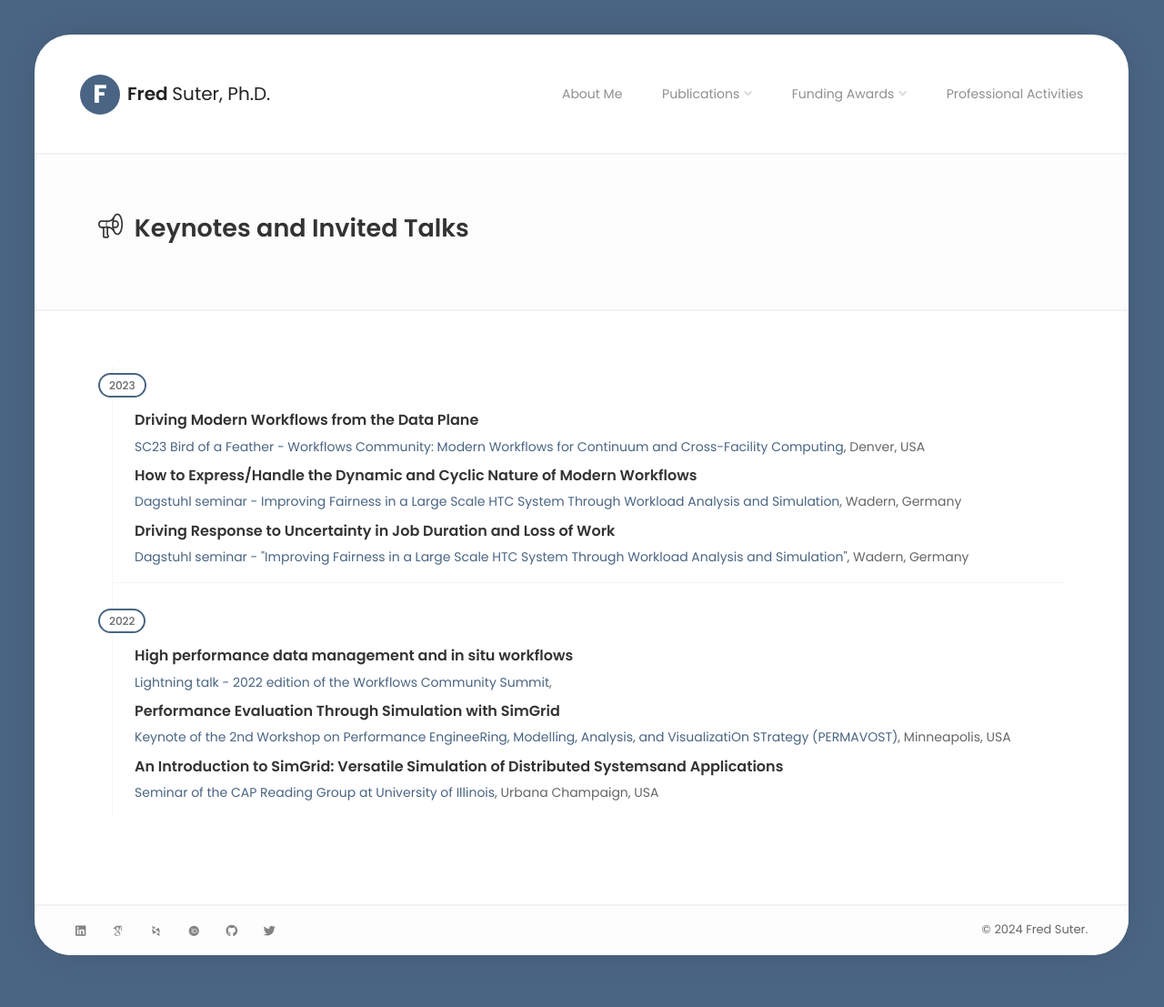
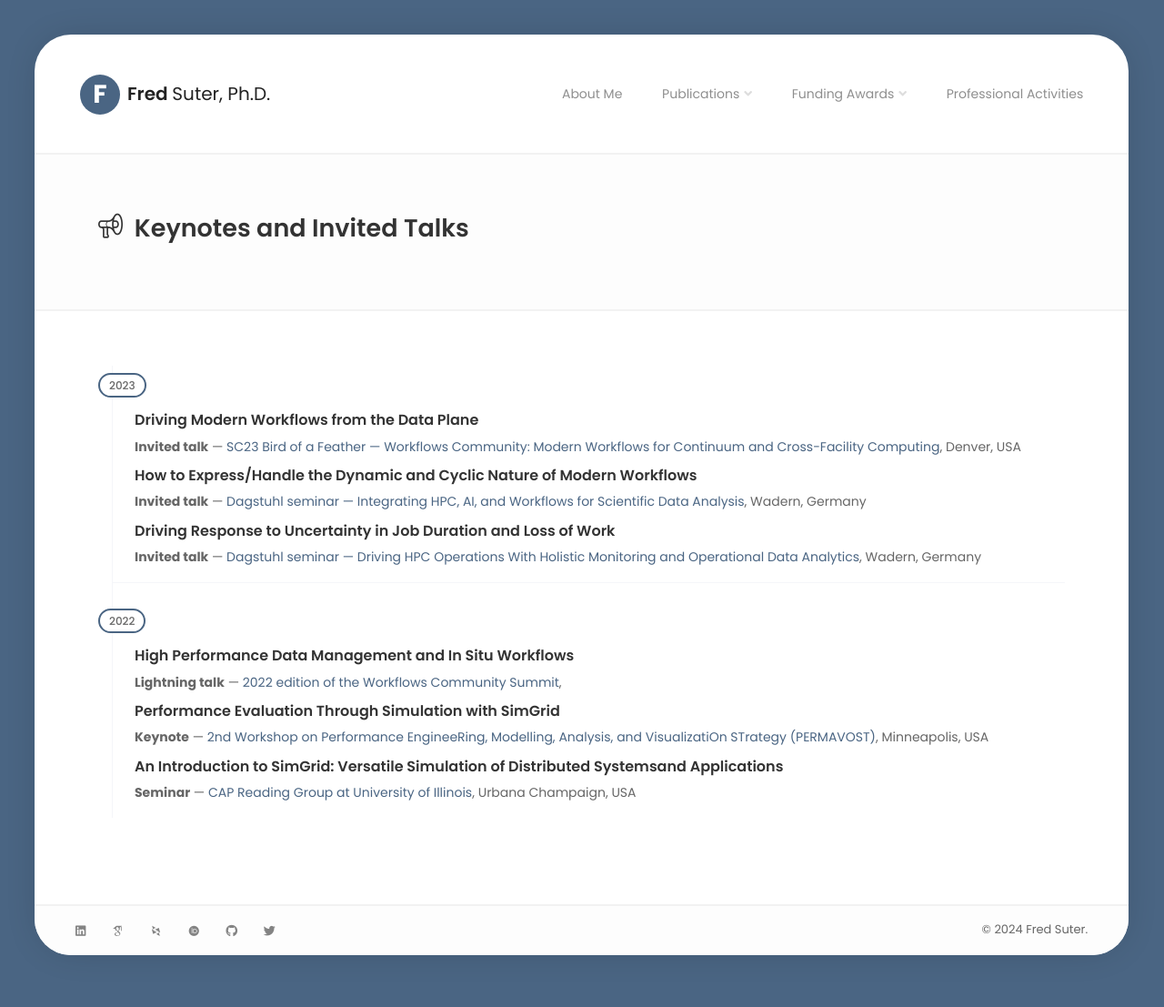
Before and after one commit to frs69wq/fred-suter.github.io, a Jekyll site: the page built from _pages/publications-talks.html, in a window 1280 px wide. Shown: the whole page at 91% size. Built offline with Jekyll 4.4.1, drawn with Linux system fonts in a browser that asks for light colours; some web fonts are replaced.

Commit message:
better layout

```diff
--- a/_data/talks.yml
+++ b/_data/talks.yml
@@ -1,30 +1,36 @@
 - year: 2023
   entries:
     - title: Driving Modern Workflows from the Data Plane
-      event: SC23 Bird of a Feather - Workflows Community&colon;  Modern Workflows for Continuum and Cross-Facility Computing
+      type: Invited talk
+      event: SC23 Bird of a Feather &mdash; Workflows Community&colon;  Modern Workflows for Continuum and Cross-Facility Computing
       location: Denver, USA
       link: https://sc23.supercomputing.org/presentation/?id=bof199&sess=sess368
     - title: How to Express/Handle the Dynamic and Cyclic Nature of Modern Workflows
-      event: Dagstuhl seminar - Improving Fairness in a Large Scale HTC System Through Workload Analysis and Simulation
+      type: Invited talk
+      event: Dagstuhl seminar &mdash; Integrating HPC, AI, and Workflows for Scientific Data Analysis
       location: Wadern, Germany
       link: https://www.dagstuhl.de/en/seminars/seminar-calendar/seminar-details/23352
     - title: Driving Response to Uncertainty in Job Duration and Loss of Work
-      event: Dagstuhl seminar - "Improving Fairness in a Large Scale HTC System Through Workload Analysis and Simulation"
+      type: Invited talk
+      event: Dagstuhl seminar &mdash; Driving HPC Operations With Holistic Monitoring and Operational Data Analytics
       location: Wadern, Germany
       link: https://www.dagstuhl.de/en/seminars/seminar-calendar/seminar-details/23171
 
 - year: 2022
   entries:
-    - title: High performance data management and in situ workflows
-      event: Lightning talk  - 2022 edition of the Workflows Community Summit
+    - title: High Performance Data Management and In Situ Workflows
+      type: Lightning talk
+      event: 2022 edition of the Workflows Community Summit
       link: https://workflows.community/summits/2022/
       video: https://youtu.be/pWLZIL5iQw0
     - title: Performance Evaluation Through Simulation with SimGrid
-      event: Keynote of the 2nd Workshop on Performance EngineeRing, Modelling, Analysis, and VisualizatiOn STrategy (PERMAVOST)
+      type: Keynote
+      event: 2nd Workshop on Performance EngineeRing, Modelling, Analysis, and VisualizatiOn STrategy (PERMAVOST)
       location: Minneapolis, USA
       link: https://permavost.github.io/2022.html
     - title: An Introduction to SimGrid&colon; Versatile Simulation of Distributed Systemsand Applications
-      event: Seminar of the CAP Reading Group at University of Illinois
+      type: Seminar
+      event: CAP Reading Group at University of Illinois
       location: Urbana Champaign, USA
       link: https://wiki.illinois.edu/wiki/display/CAPSeminar/2022
       video: https://cdnapisec.kaltura.com/html5/html5lib/v2.93.1/mwEmbedFrame.php/p/1329972/uiconf_id/26883701/entry_id/1_0nl9u5h5?wid=_1329972
--- a/_pages/publications-talks.html
+++ b/_pages/publications-talks.html
@@ -21,7 +21,7 @@ permalink: /publications-talks.html
                 <h5 class="item-period">{{ t.year }}</h5>
                 {% for e in t.entries %}
                 <h4 class="item-title">{{ e.title }}</h4>
-                <a href="{{ e.link }}" target="_blank"> {{ e.event }}</a>, {{ e.location }}
+                <b> {{ e.type }}</b> &mdash; <a href="{{ e.link }}" target="_blank"> {{ e.event }}</a>, {{ e.location }}
 		{% endfor %}
 	      </div>
               {% endfor %}
```
